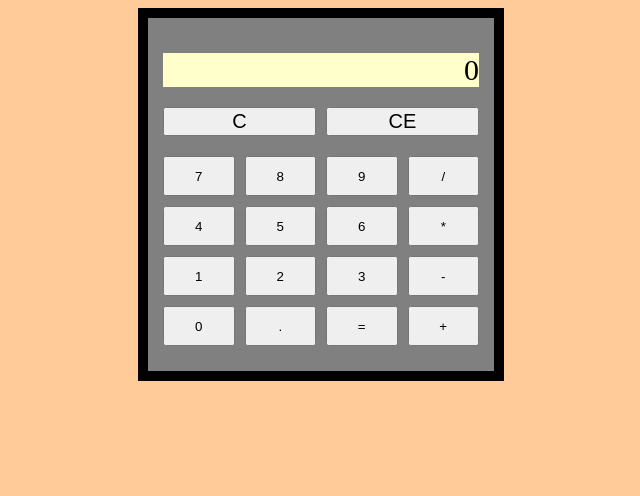
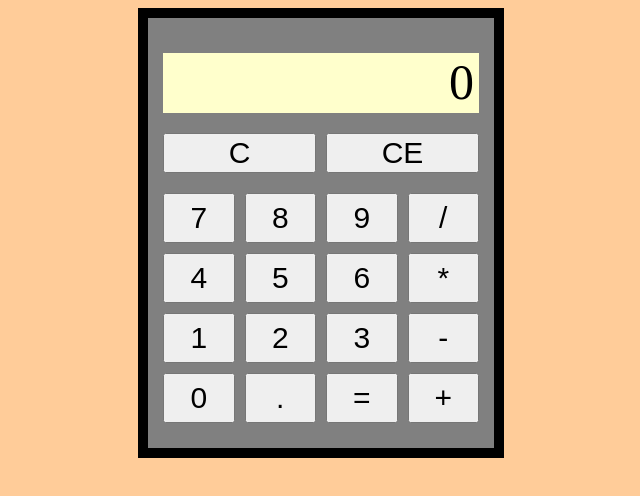
Before and after one commit to Svengodly/calculator, a plain HTML site: page index.html in a window 1280 px wide. Shown: the whole page, without its empty margins (319-959 px from the left). Drawn offline with Linux system fonts and the light colour scheme.

Commit message:
Added the type attribute with the value of 'button' to all of the button elements in the 'index.html' file. Adjusted font sizes and padding of the 'display' id in the 'sytle.css' file. Added the click event listner to all buttons that calls the new updateDisplay function.

```diff
--- a/index.html
+++ b/index.html
@@ -10,41 +10,41 @@
         <!--   Use div tag with "outer" id as a flex container. Nest the display and buttons inside. -->
 
         <!--   Start of display flex item -->
-          <div id="display">0</div>
+          <div id="display"></div>
         <!--   Start flex item of the "outer" div. This contains the C and CE buttons, which clear all input and clears the most recent entry respectively. Note: "numberDisplay" is also its own container-->
           <div id="clear">
-            <button>C</button>
-            <button>CE</button>
+            <button type="button">C</button>
+            <button type="button">CE</button>
           </div>
         <!--   Start of flex item "numpad" that contains several items which are containers with the class of "number." -->
           <div id="numpad">
         <!--     May rename the class later, as the "number" divs contain operands as well -->
             <div class="number">
-              <button>7</button>
-              <button>8</button>
-              <button>9</button>
-              <button>/</button>
+              <button type="button">7</button>
+              <button type="button">8</button>
+              <button type="button">9</button>
+              <button type="button">/</button>
             </div>
             <div class="number">
-              <button>4</button>
-              <button>5</button>
-              <button>6</button>
-              <button>*</button>
+              <button type="button">4</button>
+              <button type="button">5</button>
+              <button type="button">6</button>
+              <button type="button">*</button>
             </div>
             <div class="number">
-              <button>1</button>
-              <button>2</button>
-              <button>3</button>
-              <button>-</button>
+              <button type="button">1</button>
+              <button type="button">2</button>
+              <button type="button">3</button>
+              <button type="button">-</button>
             </div>
             <div class="number">
-              <button>0</button>
-              <button>.</button>
-              <button>=</button>
-              <button>+</button>
+              <button type="button">0</button>
+              <button type="button">.</button>
+              <button type="button">=</button>
+              <button type="button">+</button>
             </div>
           </div>
         </div>
-    <!-- <script src="myScript.js"></script> -->
+    <script src="myScript.js"></script>
 </body>
 </html>
--- a/myScript.js
+++ b/myScript.js
@@ -24,13 +24,13 @@ function divide(number1, number2){
     //else divide some stored value by "number."
 }
 
-function getNumber(numberPressed){
+function getNumber(numberSelected){
     if(Number.isInteger(Number.parseInt(userNumber1)) && operand){
-        userNumber2 += numberPressed;
+        userNumber2 += numberSelected;
         display.textContent= operate(operand, userNumber1, userNumber2);
     }
     else {
-        userNumber1 += numberPressed;
+        userNumber1 += numberSelected;
     }
     console.log(userNumber1, userNumber2);
 }
@@ -97,14 +97,29 @@ function operate(operand, number1, number2){
             console.log("Error");
     }
 }
+
+//Update display when a button is clicked
+function updateDisplay(buttonClicked){
+    console.log(buttonClicked.target.innerText);
+    if (displayNum == 0 && buttonClicked.target.innerText == 0){
+        return;
+    }
+    else if (Number.isInteger(Number.parseInt(buttonClicked.target.innerText))){
+        //A calculator's display will show the number "0" on startup and will not change if the number "0" is selected on the keypad.
+        //This checks to see if the display number is "0." If it is, set the display to whatever number is clicked.
+        displayNum == 0 ? displayNum = buttonClicked.target.innerText : displayNum += buttonClicked.target.innerText;
+        return display.textContent = displayNum;
+    }
+}
+
 //Going to need a function that resets the values provided by the user.
 // function clear()
 
 //Global variable that can be accessed by each of the functions and keeps track of the total total: "total"
-let total = null;
+let total = "0";
 
 //Track intermediate values.
-let displayNum = "";
+let displayNum = "0";
 
 //Listen for keyboard inputs to retrieve and store numbers and operand. Initializing userNumber variables to "" to perform string concatenation with key values retreived from keydown event
 //, which are strings.
@@ -113,6 +128,14 @@ let userNumber2 = "";
 let operand = null;
 
 document.addEventListener("keydown", getKey);
-const display = document.createElement("p");
-display.textContent= displayNum;
-document.body.appendChild(display);
+// const display = document.createElement("p");
+// const display = document.querySelector("#display").textContent = total;
+display.textContent = displayNum;
+// document.body.appendChild(display);
+
+// Add event listeners to all buttons
+const numberButtons = document.querySelectorAll(".number button");
+
+numberButtons.forEach((button) => {
+    button.addEventListener("click", updateDisplay);
+})
--- a/style.css
+++ b/style.css
@@ -1,6 +1,6 @@
 body {
     background: #ffcc99;
-    font-size: 30px;
+    font-size: 50px;
   }
 
   #outer {
@@ -17,6 +17,8 @@ body {
   #display {
   /*   border: blue solid; */
     margin-top: 20px;
+    padding-right: 5px;
+    min-height: 60px;
     background: #ffffcc;
     text-align: right;
   }
@@ -29,7 +31,7 @@ body {
 
   #clear button {
     flex: 1;
-    font-size: 20px;
+    font-size: 30px;
   }
 
   #numpad {
@@ -46,6 +48,7 @@ body {
 
   .number button {
     flex: 1;
-    height: 40px;
+    height: 50px;
+    font-size: 30px;
   /*   width: 50px; */
   }
```
